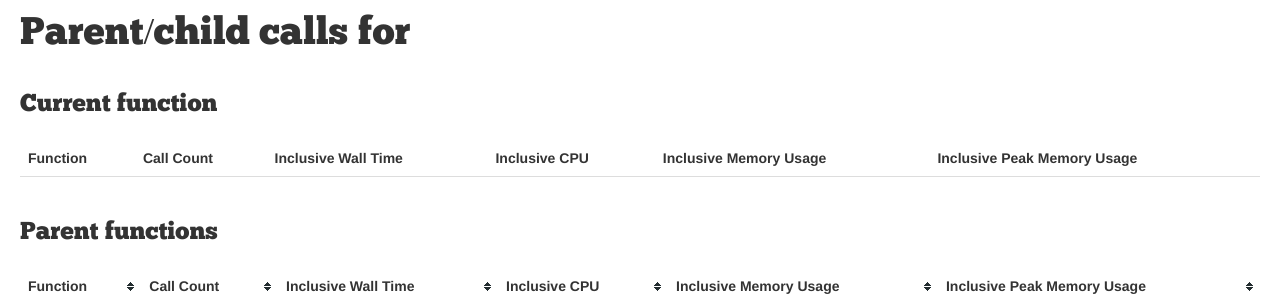
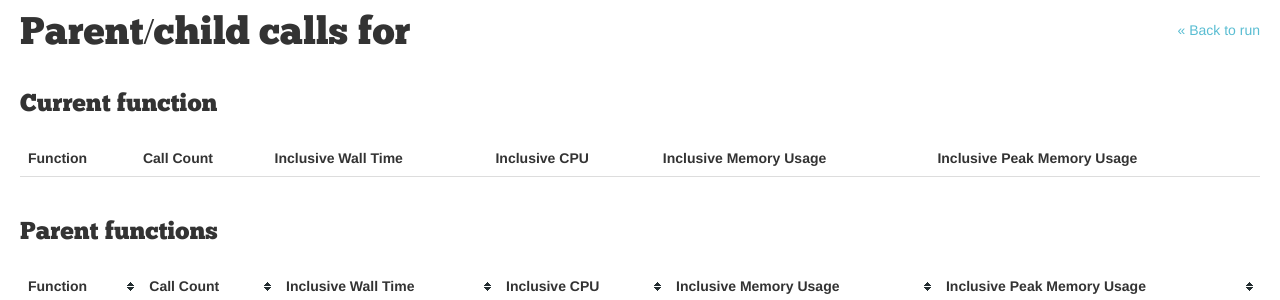
Before and after one commit to perftools/xhgui, a PHP site: template web/templates/runs/symbol-view.twig in a window 1280 px wide. Shown: the part 41-341 px from the top of the page. Run offline with PHP 8.4, Linux system fonts and the light colour scheme; the template is opened without the code that fills it, so the values that code supplies are empty; some libraries are stand-ins or nearby versions.

Commit message:
Add back link and style it.

```diff
--- a/web/templates/runs/symbol-view.twig
+++ b/web/templates/runs/symbol-view.twig
@@ -3,6 +3,7 @@
 
 {% block content %}
 <div class="row-fluid">
+    <a class="back-link" href="{{ url('/run.php', {'id': id}) }}">&laquo; Back to run</a>
     <h1>Parent/child calls for {{ symbol }}</h1>
 </div>
 <div class="row-fluid">
--- a/web/webroot/css/xhgui.css
+++ b/web/webroot/css/xhgui.css
@@ -196,6 +196,11 @@ tr .no-results {
     fill: #d46245;
 }
 
+.back-link {
+    float: right;
+    margin-top: 20px;
+}
+
 /**
  * Footer
  */
```
